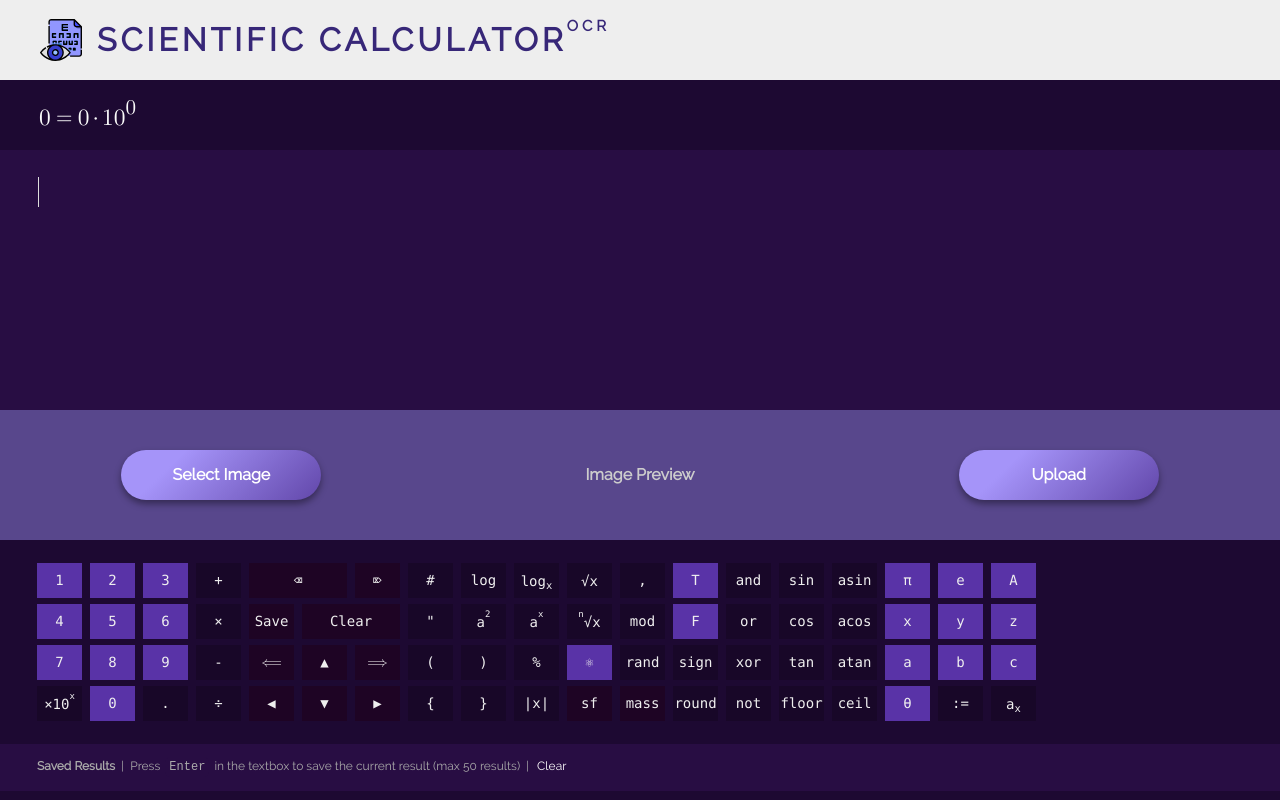
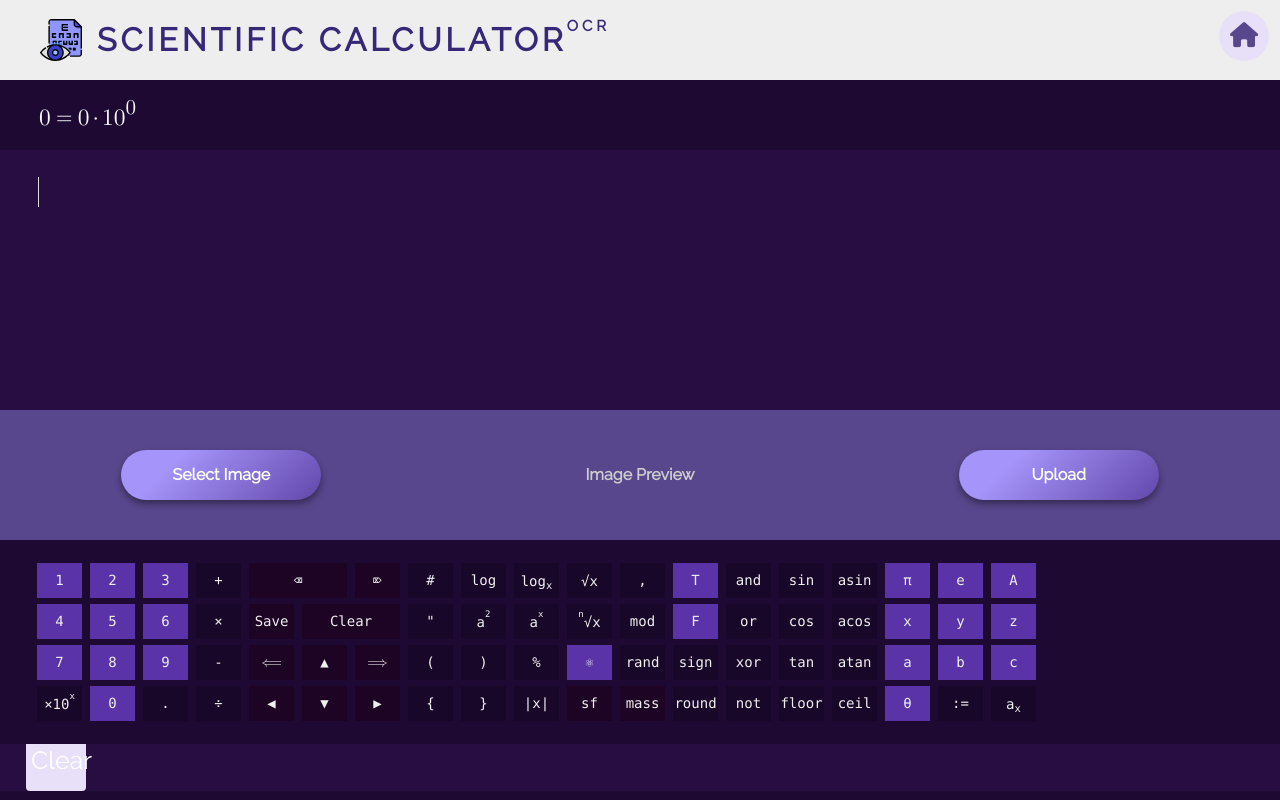
Before and after one commit to faxmishok/o-sci-lator, a website: page public/index.html in a window 1280 px wide. Shown: the top 800 px of the page. Drawn offline with nearby package versions, Linux system fonts and the light colour scheme.

Commit message:
home button of oscilator

```diff
--- a/public/css/production.css
+++ b/public/css/production.css
@@ -707,6 +707,8 @@ sup {
 .header-container {
   position: relative;
   overflow: hidden;
+  display: flex;
+  justify-content: space-between;
   background: #eee;
   -moz-user-select: none;
   -khtml-user-select: none;
--- a/public/css/self.css
+++ b/public/css/self.css
@@ -79,6 +79,51 @@ input:focus + label {
 
 /*
 
-GRAPH STYLE **************
+HOME BACK **************
+*/
+.home-btn{
 
-*/
+
+}
+
+a {
+  top:11px;
+  right: 11px;
+  position: relative;
+  display: block;
+  width: 50px;
+  height: 50px;
+  text-align: center;
+  line-height: 50px;
+  background: #e8dff9;
+  border-radius: 50%;
+  font-size: 25px;
+  color: #58478c;
+  transition: 0.5s;
+}
+
+a:before {
+  content: '';
+  position: absolute;
+  top: 20px;
+  left: 0;
+  width: 100%;
+  height: 100%;
+  border-radius: 50%;
+  background: #280d43;
+  transition: 0.5s;
+  transform: scale(0.9);
+  z-index: -1;
+}
+
+a:hover:before {
+  transform: scale(1.2);
+  box-shadow: 0 0 15px #280d43;
+  filter: blur(3px);
+}
+
+a:hover {
+  color: #1d0932;
+  box-shadow: 0 0 15px #280d43;
+  text-shadow: 0 0 15px #280d43;
+}
--- a/public/index.html
+++ b/public/index.html
@@ -50,6 +50,8 @@
 	<script src="https://unpkg.com/axios/dist/axios.min.js"></script> <!-- AXIOS -->
 	<script src="https://ajax.googleapis.com/ajax/libs/jquery/3.5.1/jquery.min.js"></script>
 
+	<script src="https://use.fontawesome.com/16e233c995.js"></script>
+
 </head>
 
 <body>
@@ -66,9 +68,14 @@
 			<header class="wrapper clearfix">
 				<h1 class="title">
 					<img id="header-logo" src="ocr-logo.svg" />
-					<span class="title-bold">Scientific Calculator</span><sup title="Optical Character Recognition">OCR</sup>
+					<span class="title-bold">Scientific Calculator</span><sup
+						title="Optical Character Recognition">OCR</sup>
 				</h1>
+
 			</header>
+			<div class="home-btn">
+				<a href="home.html"><i id="fa-home" class="fa fa-home" aria-hidden="true"></i></a>
+			</div>
 		</div>
 
 		<div class="main-container">
@@ -93,11 +100,11 @@
 							<script>
 								const file = document.querySelector('#imageFile');
 								file.addEventListener('change', (e) => {
-								const [file] = e.target.files;
-								const { name: fileName, size } = file;
-								const fileSize = (size / 1000).toFixed(2);
-								const fileNameAndSize = `${fileName} - ${fileSize}KB`;
-								document.querySelector('.file-name').textContent = fileNameAndSize;
+									const [file] = e.target.files;
+									const { name: fileName, size } = file;
+									const fileSize = (size / 1000).toFixed(2);
+									const fileNameAndSize = `${fileName} - ${fileSize}KB`;
+									document.querySelector('.file-name').textContent = fileNameAndSize;
 								});
 							</script>
 
```
Also changed, not shown: 1 other file.
